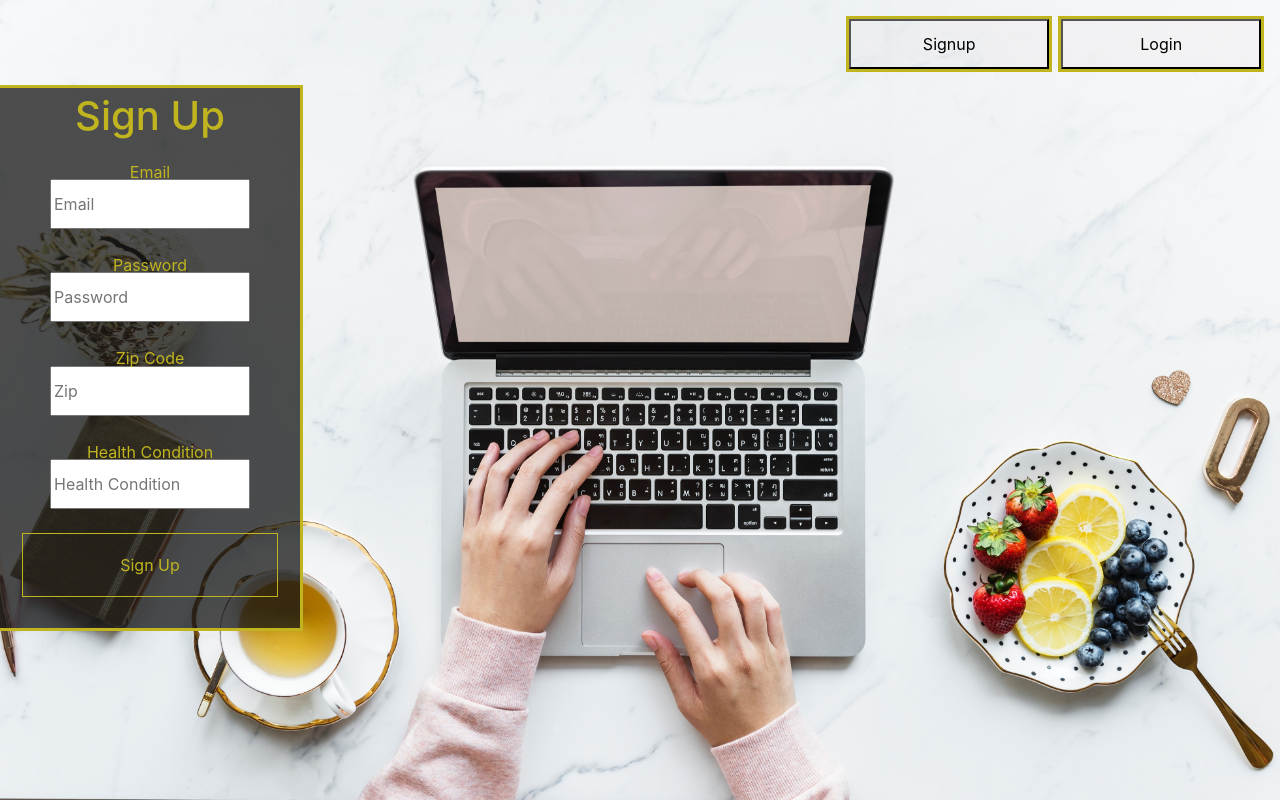
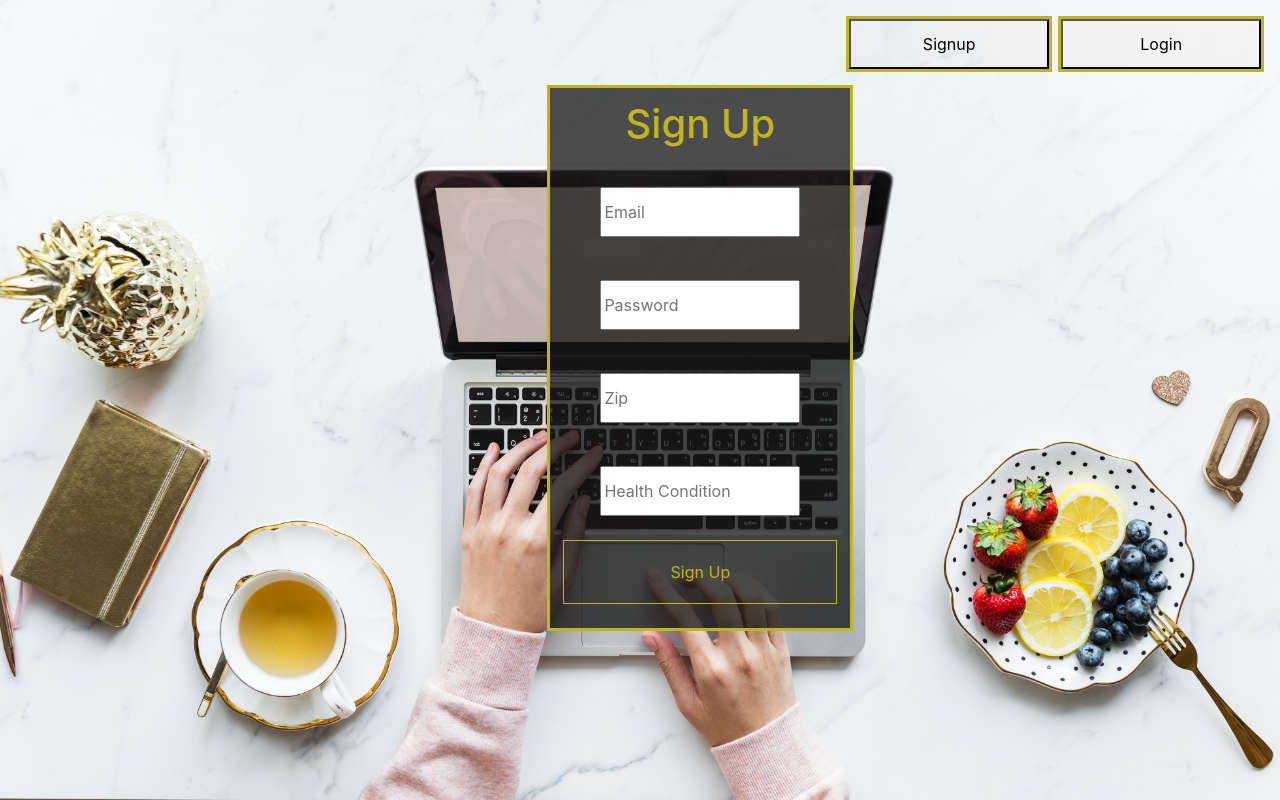
Before and after one commit to BloomTech-Labs/Labs8-MealHelper, a React (Create React App) app in the folder Front-end/mealhelper/: page /signup in a window 1280 px wide. Built offline with nearby package versions, Linux system fonts and the light colour scheme; what auth0-js would draw is missing.

Commit message:
final styling of signup

```diff
--- a/Front-end/mealhelper/src/components/signup/signup.css
+++ b/Front-end/mealhelper/src/components/signup/signup.css
@@ -1,7 +1,11 @@
+
+.formcenter {
+  margin-left: 43%;
+}
 .user-form-container {
     display: flex;
     flex-direction: column;
-    justify-content: center;
+    justify-content: space-between;
     align-items: center;
     background: linear-gradient(
                      rgba(20,20,20, .75),
@@ -31,12 +35,12 @@
 
   label {
     position: absolute;
-    top: 0;
+    top: -4px;
     font-size: var(--font-size-small);
     opacity: 1;
     transform: translateY(0);
     transition: all 0.2s ease-out;
-    color: rgb(192, 181, 31);;
+    color: rgb(192, 181, 31);
   }
 
   input:placeholder-shown + label {
@@ -57,7 +61,7 @@
   .signup {
     position: relative;
     color: rgb(192, 181, 31);
-    width: 256px;
+    width: 274.14px;
     height: 64px;
     line-height: 64px;
     transition: all 0.3s;
@@ -123,3 +127,7 @@
       from {transform: rotate(0deg);}
       to {transform: rotate(-360deg);}
   }
+
+  .alert-box {
+    margin-top: 11%;
+  }
--- a/Front-end/mealhelper/src/components/signup/signup.js
+++ b/Front-end/mealhelper/src/components/signup/signup.js
@@ -53,68 +53,66 @@ class SignUp extends Component {
 						</button>
 					</Link>
 				</div>
-				<div>
+				<div className="formcenter">
 				<div className="user-form-container">
 					<h1 className="signup-title">Sign Up</h1>
 						<form className="signup-form">
 							<div className="form-group">
-							<label htmlFor="dynamic-label-input">Email</label>
 								<input
 									id="dynamic-label-input"
-									// className="email-input"
-									type="text-title"
-									// name="email"
+									className="email-input"
+									type="email"
+									name="email"
 									value={this.state.email}
 									onChange={this.handleChange}
 									placeholder="Email"
-									required
 								/>
+								<label htmlFor="dynamic-label-input">Email</label>
 							</div>
 							<div className="form-group">
-								<label htmlFor="dynamic-label-input">Password</label>
 								<input
 									id="dynamic-label-input"
-									// className="password-input"
+									className="password-input"
 									type="password"
-									// name="password"
+									name="password"
 									onChange={this.handleChange}
 									value={this.state.password}
 									placeholder="Password"
-									required
 								/>
+								<label htmlFor="dynamic-label-input">Password</label>
 							</div>
 							<div className="form-group">
-								<label htmlFor="dynamic-label-input">Zip Code</label>
 								<input
 									id="dynamic-label-input"
-									// className="zip-input"
-									type="text"
-									// name="zip"
+									className="zip-input"
+									type="number"
+									name="zip"
 									onChange={this.handleChange}
 									value={this.state.zip}
 									placeholder="Zip"
 								/>
+								<label htmlFor="dynamic-label-input">Zip Code</label>
 							</div>
 							<div className="form-group">
-								<label htmlFor="dynamic-label-input">Health Condition</label>
 								<input
 									id="dynamic-label-input"
-									// className="condition-input"
+									className="condition-input"
 									type="text"
-									// name="healthCondition"
+									name="healthCondition"
 									onChange={this.handleChange}
 									value={this.state.healthCondition}
 									placeholder="Health Condition"
 								/>
+								<label htmlFor="dynamic-label-input">Health Condition</label>
 							</div>
-									{/* <div className="alert-box">
+								<div className="signup signup-two" onClick={this.createUser} >
+									<span>Sign Up</span>
+								</div>
+								<div className="alert-box">
 										<Alert isOpen={this.state.visable} color="danger">
 											Please enter an email and address
 										</Alert>
-									</div> */}
-								<div className="signup signup-two" onClick={this.createUser} >
-									<span>Sign Up</span>
-								</div>
+									</div>
 						</form>
 					</div>
 				</div>
```
